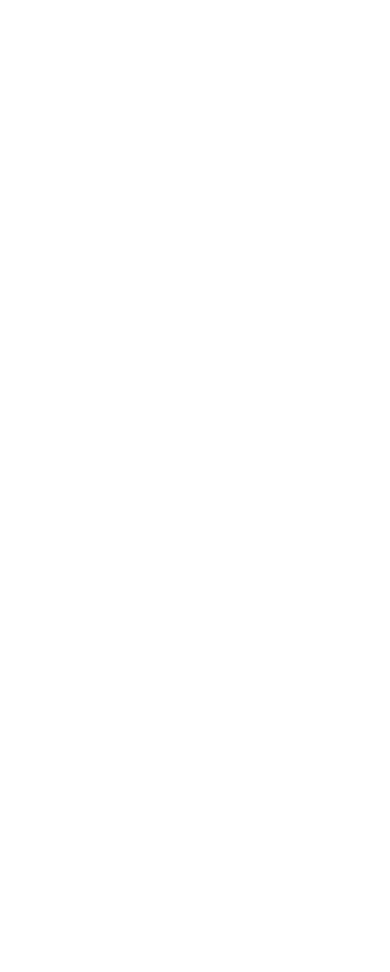
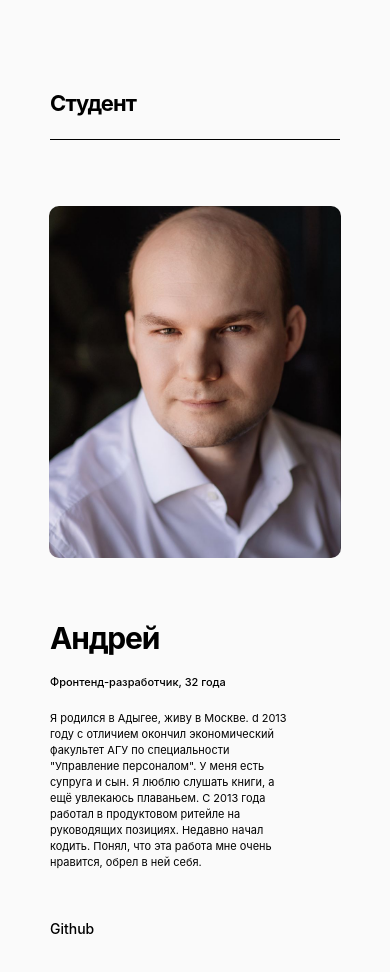
Before and after one commit to kudinov-andrej/movies-explorer-frontend, a React (Create React App) app: page / in a window 390 px wide. Shown: the part 2540-3512 px from the top of the page. Before the commit the page ends 2630 px from the top, so only its background shows below. Built offline with nearby package versions, Linux system fonts and the light colour scheme.

Commit message:
сделал адаптивный компонент AboutMe

```diff
--- /dev/null
+++ b/src/components/AboutMe/AboutMe.css
@@ -0,0 +1,203 @@
+.student {
+    margin: 0;
+    padding: 0;
+    margin-right: 30px;
+    margin-left: 30px;
+
+}
+
+@media screen and (max-width: 768px) {
+    .student {
+        margin-top: 90px;
+    }
+}
+
+@media screen and (max-width: 320px) {
+    .student {
+        margin-right: 4px;
+        margin-left: 4px;
+        margin-top: 70px;
+    }
+}
+
+.student__title {
+    margin: 0;
+    padding: 0;
+    margin-bottom: 23px;
+    color: #000;
+    font-size: 22px;
+    font-family: Inter;
+    letter-spacing: -0.88px;
+    max-width: 600px;
+    word-wrap: break-word;
+}
+
+.student__conteiner {
+    display: flex;
+    flex-direction: row;
+    align-items: flex-start;
+    justify-content: flex-start;
+    border-top: black 1px solid;
+}
+
+@media screen and (max-width: 768px) {
+    .student__conteiner {
+        margin-bottom: 90px;
+
+    }
+}
+
+@media screen and (max-width: 550px) {
+    .student__conteiner {
+        flex-direction: column-reverse;
+        margin-bottom: 70px;
+        align-items: center;
+        justify-content: center;
+    }
+}
+
+.student__text-conteiner {
+    margin-bottom: 110px;
+    display: flex;
+    flex-direction: column;
+    align-items: flex-start;
+    justify-content: flex-start;
+    margin-right: 23.68%;
+
+}
+
+@media screen and (max-width: 768px) {
+    .student__text-conteiner {
+        margin-right: 50px;
+
+    }
+}
+
+
+
+
+
+.student__subtitle {
+    margin: 0;
+    padding: 0;
+    margin-top: 66px;
+    margin-bottom: 18px;
+    max-width: 600px;
+    color: #000;
+    font-size: 50px;
+    font-family: Inter;
+    line-height: 58px;
+    letter-spacing: -2px;
+}
+
+@media screen and (max-width: 768px) {
+    .student__subtitle {
+        margin-top: 80px;
+        margin-bottom: 22px;
+        max-width: 319px;
+        font-size: 40px;
+        line-height: 40px;
+        letter-spacing: -1.6px;
+    }
+}
+
+@media screen and (max-width: 550px) {
+    .student__subtitle {
+        margin-top: 60px;
+        margin-bottom: 16px;
+        max-width: 292px;
+        font-size: 30px;
+        letter-spacing: -1.2px;
+    }
+}
+
+.student__profession {
+    margin: 0;
+    padding: 0;
+    margin-bottom: 26px;
+    max-width: 600px;
+    color: #000;
+    font-size: 18px;
+    font-family: Inter;
+    font-weight: 500;
+    line-height: 20px;
+}
+
+@media screen and (max-width: 768px) {
+    .student__profession {
+        font-size: 12px;
+        line-height: 18px;
+        margin-bottom: 20px;
+    }
+}
+
+@media screen and (max-width: 550px) {
+    .student__profession {
+        font-size: 11px;
+        line-height: 16px;
+
+    }
+}
+
+.student__text {
+    margin: 0;
+    padding: 0;
+    margin-bottom: 99px;
+    max-width: 600px;
+    color: #000;
+    font-size: 14px;
+    font-family: Inter;
+    line-height: 22px;
+    word-wrap: break-word;
+}
+
+@media screen and (max-width: 768px) {
+    .student__text {
+        max-width: 364px;
+        font-size: 12px;
+        line-height: 18px;
+    }
+}
+
+@media screen and (max-width: 550px) {
+    .student__text {
+        margin-bottom: 50px;
+        max-width: 292px;
+        font-size: 11px;
+        line-height: 16px;
+    }
+}
+
+.student__link {
+    margin: 0;
+    padding: 0;
+    max-width: 50px;
+    text-decoration: none;
+    color: #000;
+    font-size: 14px;
+    font-family: Inter;
+    font-weight: 500;
+}
+
+.student__photo {
+    margin-top: 66px;
+    width: 270px;
+    max-height: 327px;
+    object-fit: cover;
+    object-position: center;
+    border-radius: 10px;
+}
+
+@media screen and (max-width: 768px) {
+    .student__photo {
+        width: 255px;
+        max-height: 307px;
+    }
+}
+
+@media screen and (max-width: 550px) {
+    .student__photo {
+        width: 292px;
+        max-height: 352px;
+    }
+}
--- /dev/null
+++ b/src/components/AboutMe/AboutMe.jsx
@@ -0,0 +1,24 @@
+import React from 'react';
+import './AboutMe.css';
+import MyPhoto from '../../images/myPhoto.jpg';
+
+function AboutMe() {
+
+    return (
+        <section className='student'>
+            <h2 className='student__title'>Студент</h2>
+            <div className='student__conteiner'>
+                <div className='student__text-conteiner'>
+                    <h3 className='student__subtitle'>Андрей</h3>
+                    <p className='student__profession'>Фронтенд-разработчик, 32 года</p>
+                    <p className='student__text'>Я родился в Адыгее, живу в Москве. d 2013 году с отличием окончил экономический факультет АГУ по специальности "Управление персоналом". У меня есть супруга
+                        и сын. Я люблю слушать книги, а ещё увлекаюсь плаваньем. С 2013 года работал в продуктовом ритейле на руководящих позициях. Недавно начал кодить. Понял, что эта работа мне очень нравится, обрел в ней себя. </p>
+                    <a className='student__link' href='https://github.com/kudinov-andrej' target="blank" >Github</a>
+                </div>
+                <img className='student__photo' src={MyPhoto} alt='фотография студента'></img>
+            </div>
+        </section>
+    );
+}
+
+export default AboutMe;
--- a/src/components/App/App.js
+++ b/src/components/App/App.js
@@ -4,6 +4,7 @@
 import Promo from '../Promo/Promo';
 import AboutProject from '../AboutProject/AboutProject';
 import Techs from '../Techs/Techs';
+import AboutMe from '../AboutMe/AboutMe';
 
 function App() {
 
@@ -27,6 +28,7 @@
         <Promo />
         <AboutProject />
         <Techs />
+        <AboutMe />
       </main>
     </body >
   );
```
Also changed, not shown: src/images/myPhoto.jpg (added).
